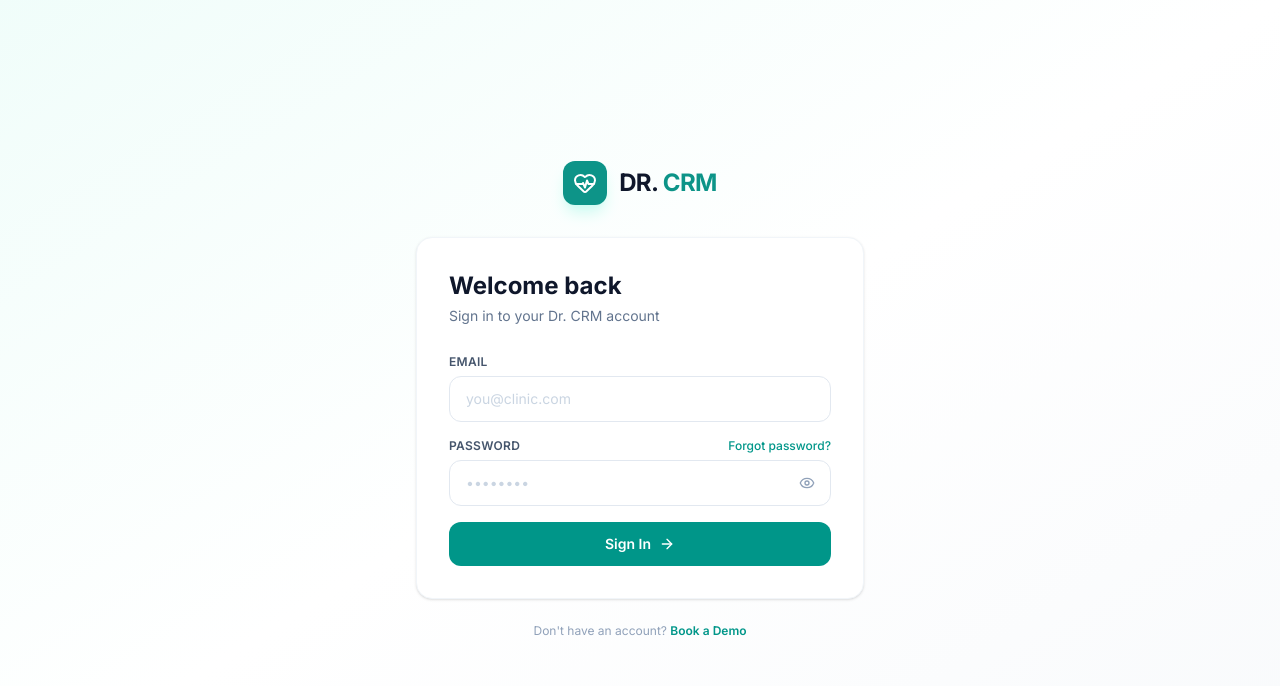
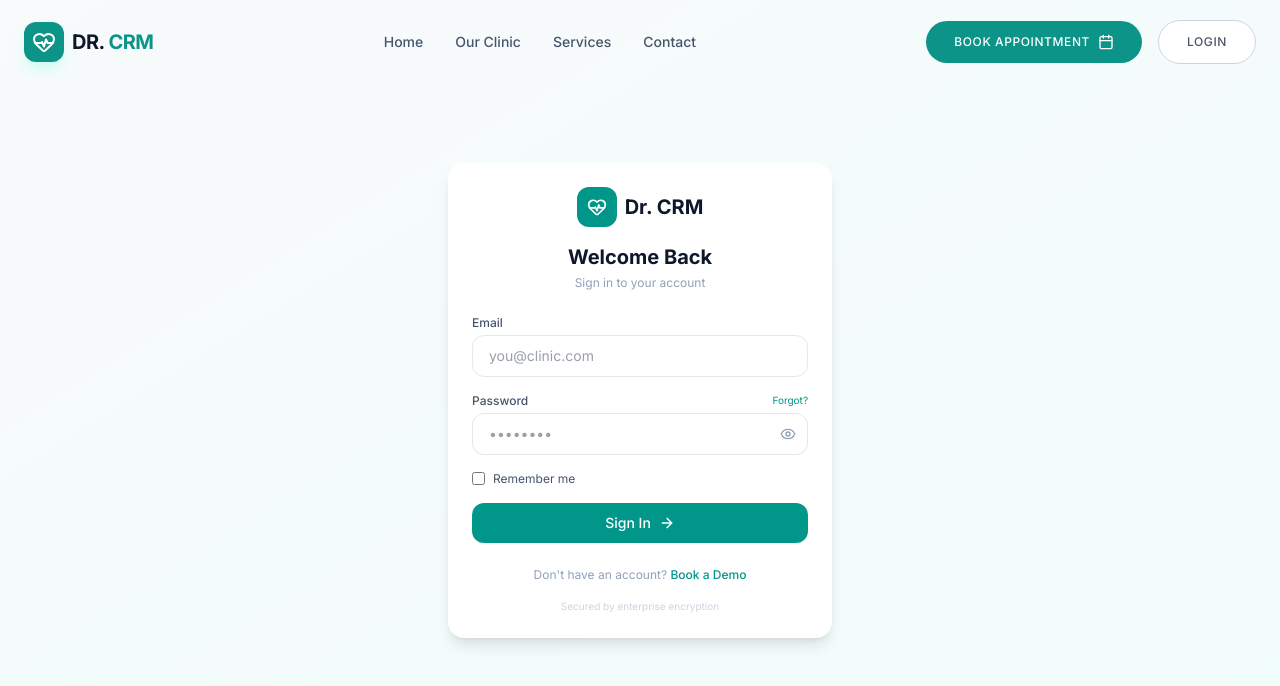
Before and after one commit to Sagar6947/dr_crm_frontend, a Next.js app: page /login in a window 1280 px wide. Shown: the top 686 px of the page. Built offline with nearby package versions, Linux system fonts and the light colour scheme.

Commit message:
my work before pulling sagar branch

```diff
--- a/app/login/page.tsx
+++ b/app/login/page.tsx
@@ -1,8 +1,10 @@
+
 "use client";
 
-import React, { useState } from "react";
+import { useState } from "react";
 import { HeartPulse, Eye, EyeOff, ArrowRight } from "lucide-react";
 import Link from "next/link";
+import Header from "@/components/Header";
 
 export default function LoginPage() {
   const [showPassword, setShowPassword] = useState(false);
@@ -14,48 +16,53 @@ export default function LoginPage() {
 
   const handleSubmit = (e: React.FormEvent) => {
     e.preventDefault();
-        // handle login logic here
+    console.log(form);
   };
 
   return (
-        <main className="min-h-screen bg-gradient-to-br from-teal-50 via-white to-slate-50 flex items-center justify-center px-4">
 
-            <div className="w-full max-w-md">
+    <main className="min-h-screen flex items-center justify-center bg-gradient-to-br from-slate-50 to-teal-50 p-4">
 
-                {/* LOGO */}
-                <div className="flex items-center justify-center gap-3 mb-8">
-                    <div className="w-11 h-11 bg-medical-teal rounded-xl flex items-center justify-center shadow-lg shadow-teal-100">
-                        <HeartPulse className="text-white w-6 h-6" />
+        <Header />
+
+      {/* Login Card - Small box */}
+      <div className="w-full max-w-sm bg-white rounded-2xl shadow-lg p-6">
+
+        {/* Logo */}
+        <div className="flex items-center justify-center gap-2 mb-4">
+          <div className="w-10 h-10 bg-teal-600 rounded-xl flex items-center justify-center">
+            <HeartPulse className="text-white w-5 h-5" />
           </div>
-                    <span className="text-2xl font-bold tracking-tight text-slate-900 uppercase">
-                        Dr. <span className="text-medical-teal">CRM</span>
-                    </span>
+          <span className="text-xl font-bold text-slate-900">Dr. CRM</span>
         </div>
 
-                {/* CARD */}
-                <div className="bg-white rounded-2xl border border-slate-100 shadow-sm p-8">
-                    <h1 className="text-2xl font-bold text-slate-900 mb-1">Welcome back</h1>
-                    <p className="text-slate-500 text-sm mb-7">Sign in to your Dr. CRM account</p>
+        <h1 className="text-xl font-bold text-slate-900 text-center mb-1">Welcome Back</h1>
+        <p className="text-slate-400 text-xs text-center mb-6">Sign in to your account</p>
 
         <form onSubmit={handleSubmit} className="space-y-4">
+
+          {/* EMAIL */}
           <div>
-                            <label className="block text-xs font-semibold text-slate-600 mb-1.5 uppercase tracking-wide">Email</label>
+            <label className="block text-xs font-medium text-slate-600 mb-1">
+              Email
+            </label>
             <input
               type="email"
               name="email"
               value={form.email}
               onChange={handleChange}
+              placeholder="you@clinic.com"
               required
-                                placeholder="you@clinic.com"
-                                className="w-full border border-slate-200 rounded-xl px-4 py-3 text-sm text-slate-800 placeholder:text-slate-300 focus:outline-none focus:ring-2 focus:ring-teal-400 transition"
+              className="w-full border border-slate-200 rounded-xl px-4 py-2.5 text-sm focus:outline-none focus:ring-2 focus:ring-teal-500/50 focus:border-teal-500"
             />
           </div>
 
+          {/* PASSWORD */}
           <div>
-                            <div className="flex items-center justify-between mb-1.5">
-                                <label className="block text-xs font-semibold text-slate-600 uppercase tracking-wide">Password</label>
-                                <Link href="/forgot-password" className="text-xs text-teal-600 hover:underline font-medium">
-                                    Forgot password?
+            <div className="flex justify-between items-center mb-1">
+              <label className="text-xs font-medium text-slate-600">Password</label>
+              <Link href="/forgot-password" className="text-[10px] text-teal-600 hover:underline">
+                Forgot?
               </Link>
             </div>
             <div className="relative">
@@ -66,35 +73,48 @@ export default function LoginPage() {
                 onChange={handleChange}
                 required
                 placeholder="••••••••"
-                                    className="w-full border border-slate-200 rounded-xl px-4 py-3 text-sm text-slate-800 placeholder:text-slate-300 focus:outline-none focus:ring-2 focus:ring-teal-400 transition pr-12"
+                className="w-full border border-slate-200 rounded-xl px-4 py-2.5 text-sm focus:outline-none focus:ring-2 focus:ring-teal-500/50 focus:border-teal-500 pr-10"
               />
               <button
                 type="button"
                 onClick={() => setShowPassword(!showPassword)}
-                                    className="absolute right-4 top-1/2 -translate-y-1/2 text-slate-400 hover:text-slate-600"
+                className="absolute right-3 top-1/2 -translate-y-1/2 text-slate-400 hover:text-teal-600"
               >
                 {showPassword ? <EyeOff className="w-4 h-4" /> : <Eye className="w-4 h-4" />}
               </button>
             </div>
           </div>
 
+          {/* REMEMBER ME */}
+          <div className="flex items-center justify-between">
+            <label className="flex items-center gap-2">
+              <input type="checkbox" className="rounded border-slate-300 text-teal-600 focus:ring-teal-500" />
+              <span className="text-xs text-slate-600">Remember me</span>
+            </label>
+          </div>
+
+          {/* SUBMIT */}
           <button
             type="submit"
-                            className="w-full bg-teal-600 hover:bg-teal-700 text-white font-semibold py-3 rounded-xl flex items-center justify-center gap-2 transition-colors text-sm mt-2"
+            className="w-full bg-teal-600 hover:bg-teal-700 text-white py-2.5 rounded-xl font-medium text-sm flex items-center justify-center gap-2 transition-all"
           >
             Sign In <ArrowRight className="w-4 h-4" />
           </button>
+
         </form>
-                </div>
 
-                {/* FOOTER */}
-                <p className="text-center text-slate-400 text-xs mt-6">
-                    Don&apos;t have an account?{" "}
-                    <Link href="/appointment" className="text-teal-600 font-semibold hover:underline">
+        {/* Footer */}
+        <p className="text-center text-xs text-slate-400 mt-6">
+          Don't have an account?{" "}
+          <Link href="/appointment" className="text-teal-600 font-medium hover:underline">
             Book a Demo
           </Link>
         </p>
 
+        {/* Trust badge */}
+        <p className="text-center text-[10px] text-slate-300 mt-4">
+          Secured by enterprise encryption
+        </p>
       </div>
     </main>
   );
```
Also changed, not shown: lib/api.ts (+24 -24 lines). Lines whose indentation alone changed are shown as unchanged.
